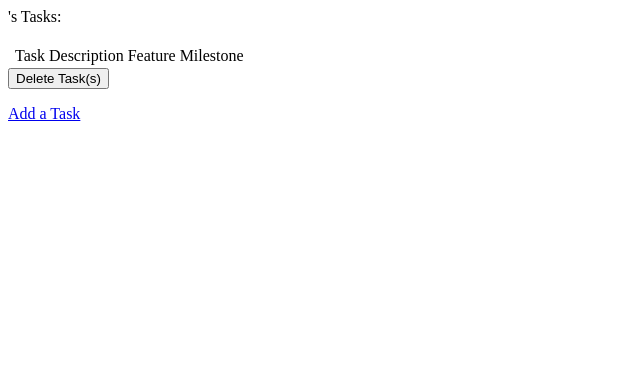
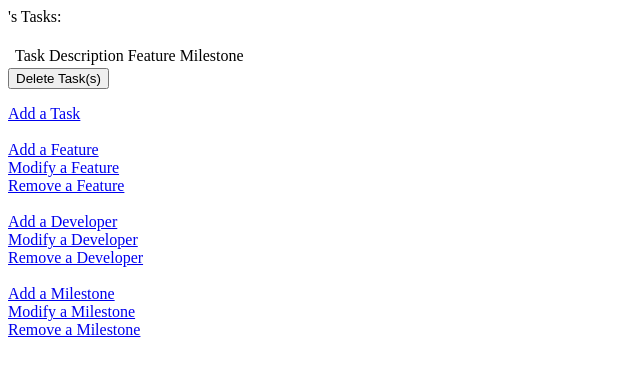
Before and after one commit to J-N/The-Software-Project-Manager, a PHP site: page /dev.php?i=1 in a window 1280 px wide. Shown: the top 376 px of the page, without its empty margins (0-640 px from the left). Run offline with PHP 8.4, Linux system fonts and the light colour scheme; data that the repository does not hold is empty.

Commit message:
add links to add mod and rem stuff

```diff
--- a/SRC/dev.php
+++ b/SRC/dev.php
@@ -36,4 +36,15 @@ foreach( $dev = myq("SELECT * FROM tasks where developer=$did") as $k=>$v)
 stopform("Delete Task(s)");
 
 echo"<a href='add_task.php'>Add a Task</a>";
+echo"<br /><br /><a href='add_feature.php'>Add a Feature</a>";
+echo"<br /><a href='mod_feature.php'>Modify a Feature</a>";
+echo"<br /><a href='del_feature.php'>Remove a Feature</a>";
+
+echo"<br /><br /><a href='add_feature.php'>Add a Developer</a>";
+echo"<br /><a href='mod_feature.php'>Modify a Developer</a>";
+echo"<br /><a href='del_feature.php'>Remove a Developer</a>";
+
+echo"<br /><br /><a href='add_milestone.php'>Add a Milestone</a>";
+echo"<br /><a href='mod_milestone.php'>Modify a Milestone</a>";
+echo"<br /><a href='del_milestone.php'>Remove a Milestone</a>";
 ?>
```
